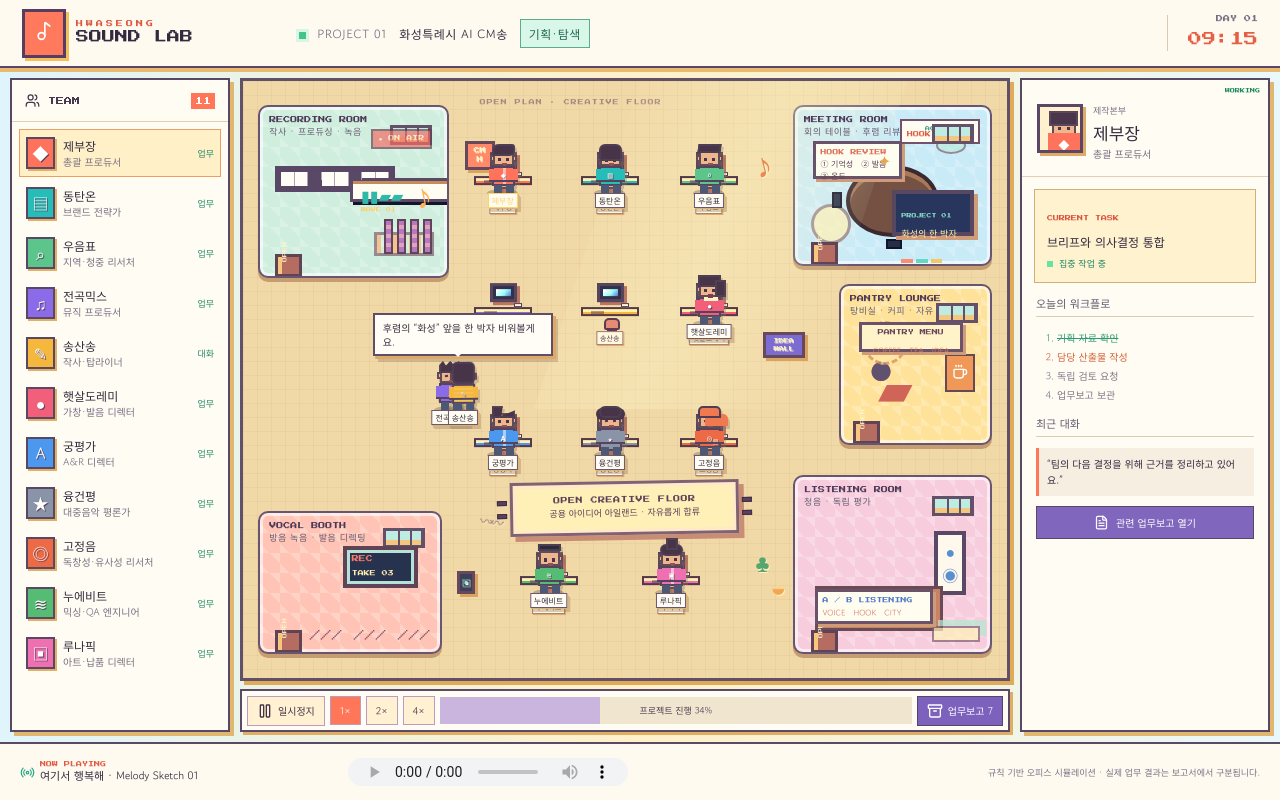
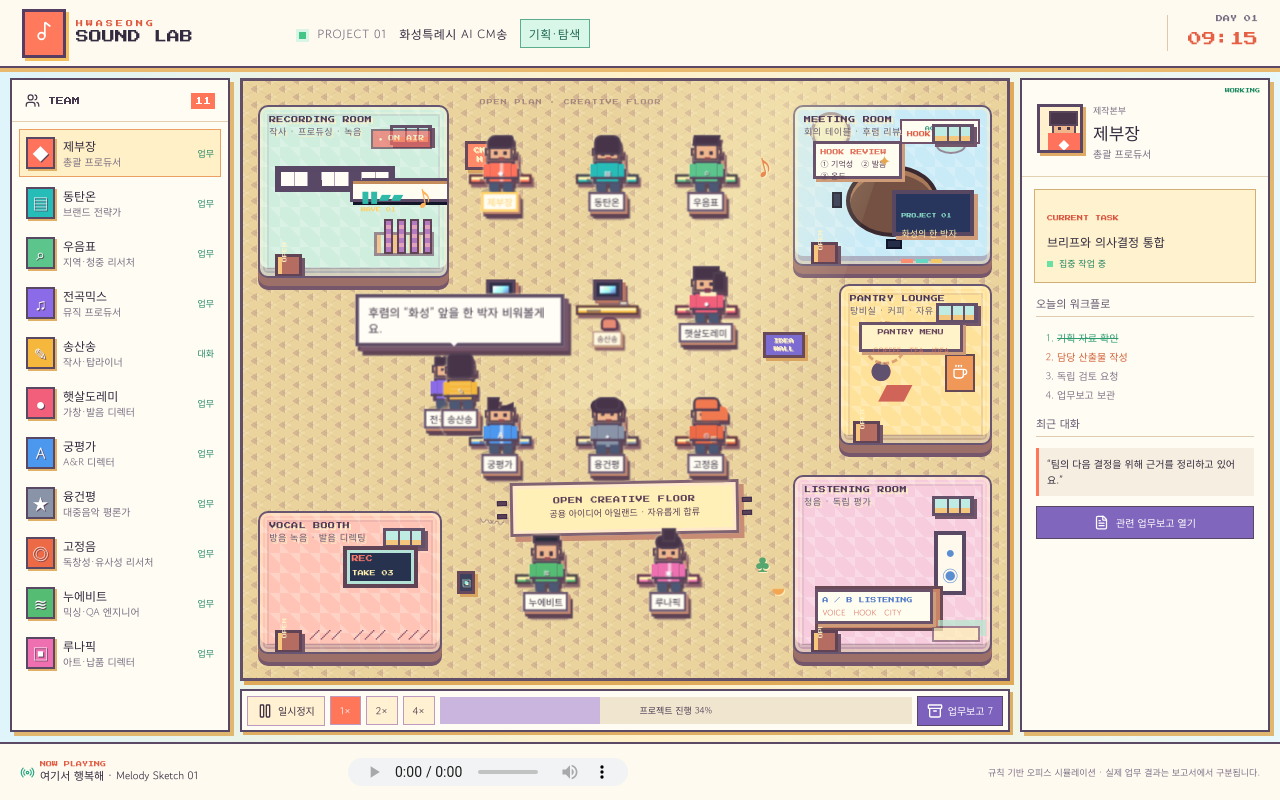
Before and after one commit to heekeunlee/hwasung_CM_contest, a React (Vite) app: page / in a window 1280 px wide. Built offline with nearby package versions, Linux system fonts and the light colour scheme.

Commit message:
Add isometric tile office depth and sharper pixel characters

```diff
--- a/src/creative-rooms.css
+++ b/src/creative-rooms.css
@@ -67,3 +67,18 @@
 .pantry-board{position:absolute;z-index:3;left:12%;top:23%;width:70%;height:19%;background:#fff3c9;border:3px solid #6a536a;padding:4px;color:#65465c;text-align:center;box-shadow:3px 3px #ce9c78}.pantry-board b{display:block;font:6px var(--pixel)}.pantry-board span{font-size:8px;color:#e27b5d}
 .booth-window{position:absolute;z-index:3;right:12%;top:24%;width:42%;height:30%;background:#26324e;border:4px solid #604355;box-shadow:inset 0 0 0 3px #b5e2d7;color:#ff7a69;padding:5px;font:7px var(--pixel)}.booth-window b{display:block}.booth-window span{display:block;margin-top:8px;color:#fff0b0;font-size:6px}
 .score-board{position:absolute;z-index:3;left:10%;bottom:16%;width:61%;height:20%;background:#fffdf0;border:3px solid #6a536a;box-shadow:3px 3px #ce9c78;padding:5px;color:#5b4057}.score-board b{display:block;font:6px var(--pixel);color:#4f7ac6}.score-board span{font-size:8px;display:block;margin-top:4px;color:#d77261}
+
+/* Isometric tile treatment: the canvas stays 2D, while floor geometry supplies a 3D reading. */
+.world{background-color:#ead39d;background-image:linear-gradient(30deg,#f7e7b866 12%,transparent 12.5%,transparent 87%,#b88c8366 87.5%,#b88c8366),linear-gradient(150deg,#f7e7b866 12%,transparent 12.5%,transparent 87%,#b88c8366 87.5%,#b88c8366),linear-gradient(30deg,#f7e7b866 12%,transparent 12.5%,transparent 87%,#b88c8366 87.5%,#b88c8366),linear-gradient(150deg,#f7e7b866 12%,transparent 12.5%,transparent 87%,#b88c8366 87.5%,#b88c8366);background-position:0 0,0 0,14px 8px,14px 8px;background-size:28px 16px;}
+.grid{opacity:.22;background-image:linear-gradient(30deg,transparent 48%,#8b6b7866 49%,#8b6b7866 51%,transparent 52%),linear-gradient(150deg,transparent 48%,#8b6b7866 49%,#8b6b7866 51%,transparent 52%);background-size:28px 16px;}
+.room{box-shadow:0 8px 0 #9c7069,0 12px 0 #76566a,inset 0 0 0 3px #fff0c477, inset 0 -8px 0 #7d5b7166;}
+.room:before{content:'';position:absolute;inset:5px;z-index:0;border:2px solid #fff6d044;box-shadow:inset 0 0 0 2px #7d5b7122;pointer-events:none}
+.room h2{letter-spacing:.35px;text-shadow:2px 2px #fff0c4;}
+.room-door{box-shadow:inset 4px 0 #f7c77d,3px 4px 0 #74566a}
+.room-window{box-shadow:inset 0 -5px #f4c77e,3px 3px 0 #74566a}
+
+/* Higher-resolution pixel characters: larger silhouette, crisp nearest-neighbour edges, richer drop shadow. */
+.person{scale:1.16;image-rendering:pixelated;filter:drop-shadow(2px 4px 0 #604455) drop-shadow(0 0 1px #fff2c4)}
+.person .nameplate{font-size:8px;border-width:2px;box-shadow:2px 2px #c4866c}
+.person .bubble{border-width:3px;box-shadow:4px 4px #76566a}
+.workstation{scale:1.08;filter:drop-shadow(2px 3px 0 #8c626d)}
```
